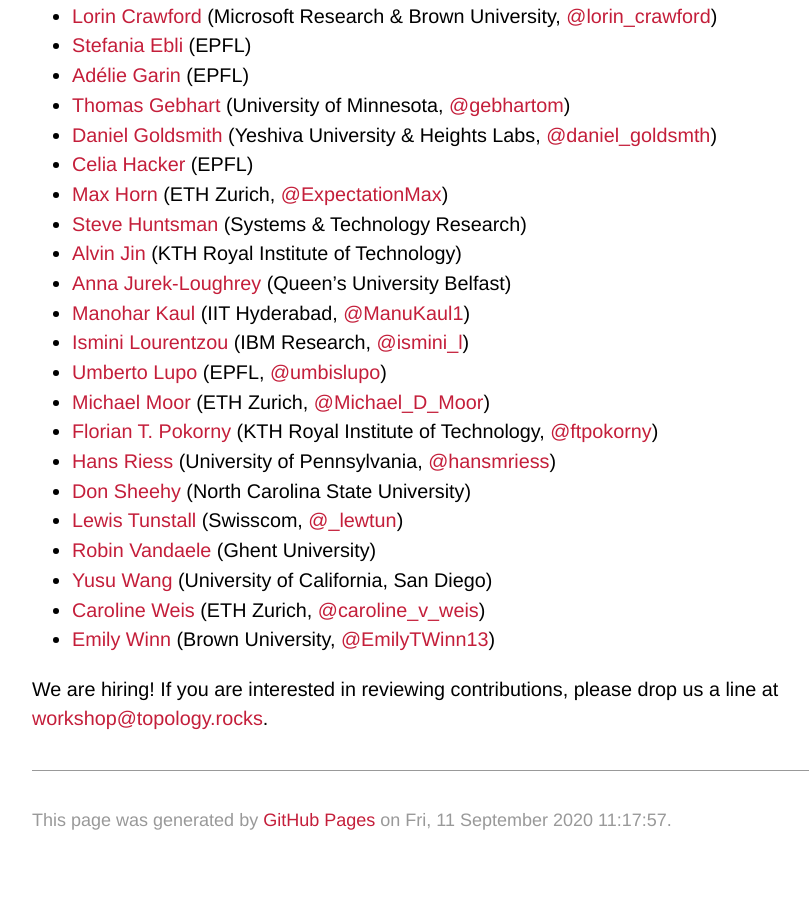
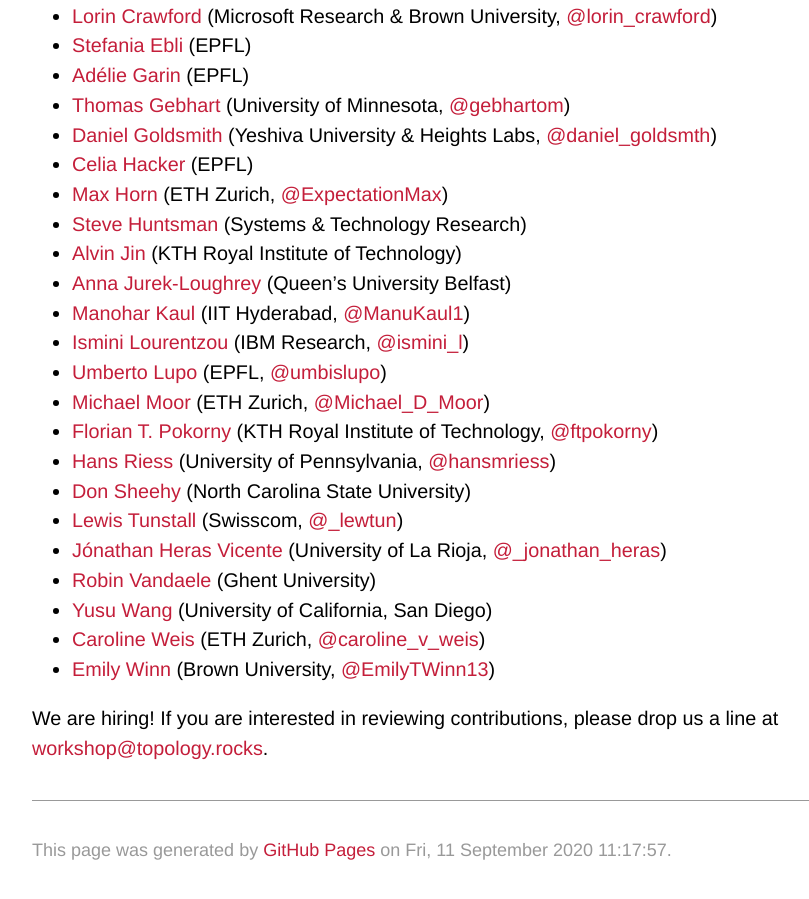
Before and after one commit to tda-in-ml/tda-in-ml.github.io, a Jekyll site: the page built from committee.md, in a window 1280 px wide and 900 px high, scrolled down 858 px. Shown: the whole window, without its empty margins (140-949 px from the left). Built offline with Jekyll 4.4.1, drawn with Linux system fonts in a browser that asks for light colours; some web fonts are replaced; our own code applies the rules of GitHub Pages for plain Markdown files; before the commit the page ends 1728 px from its top, so only the background shows below that.

Commit message:
Extended programme committee

```diff
--- a/committee.md
+++ b/committee.md
@@ -33,6 +33,7 @@ linchpin in ensuring high-quality reviews of all scientific contributions:
 - [Hans Riess](https://hans-riess.github.io) (University of Pennsylvania, [@hansmriess](https://twitter.com/hansmriess))
 - [Don Sheehy](http://donsheehy.net) (North Carolina State University)
 - [Lewis Tunstall](https://lewtun.github.io/blog) (Swisscom, [@\_lewtun](https://twitter.com/_lewtun))
+- [Jónathan Heras Vicente](https://www.unirioja.es/cu/joheras) (University of La Rioja, [@\_jonathan_heras](https://twitter.com/_jonathan_heras))
 - [Robin Vandaele](https://users.ugent.be/~rvdaele) (Ghent University)
 - [Yusu Wang](http://yusu.belkin-wang.org) (University of California, San Diego)
 - [Caroline Weis](https://weis.ml) (ETH Zurich, [@caroline_v_weis](https://twitter.com/caroline_v_weis))
```
